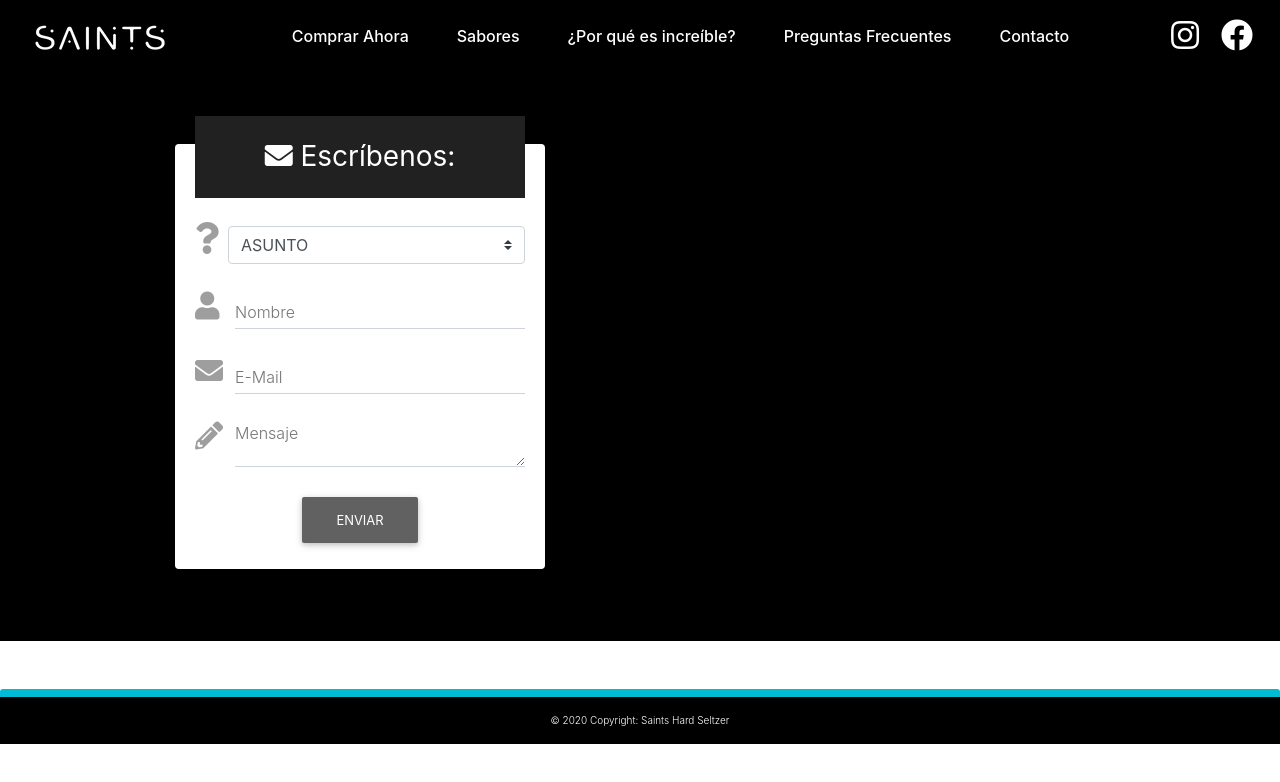
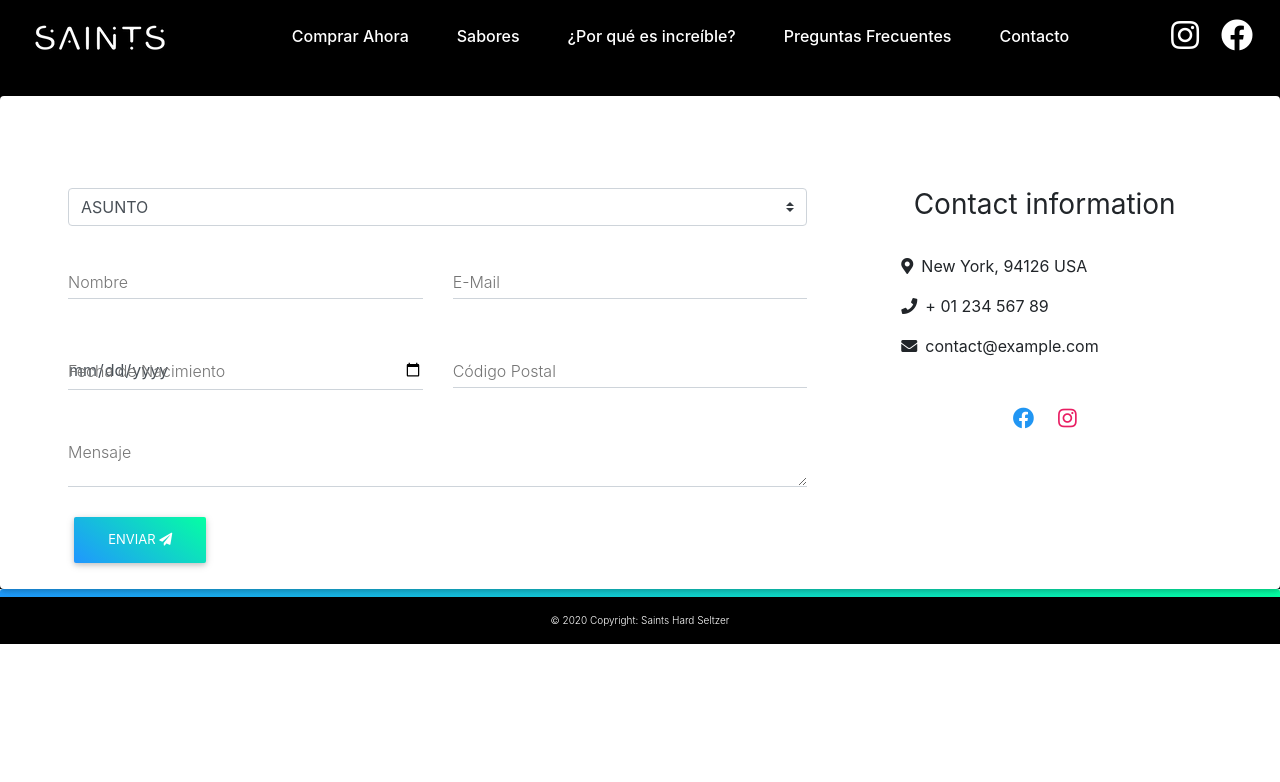
Before and after one commit to jamalamar/Saints, a React (Create React App) app: page /Contact in a window 1280 px wide. Shown: the top 782 px of the page. Built offline with nearby package versions, Linux system fonts and the light colour scheme.

Commit message:
contact page and working nav bar colors

```diff
--- a/public/index.html
+++ b/public/index.html
@@ -36,9 +36,11 @@
 
           <!-- A little help for the Netlify bots if you're not using a SSG -->
     <form name="SaintsContactForm" netlify netlify-honeypot="bot-field" hidden>
+      <input type="text" name="Asunto" />
       <input type="text" name="Nombre" />
-      <input type="text" name="E-Mail" />
-      <input type="text" name="Asunto" />
+      <input type="email" name="E-Mail" />
+      <input type="text" name="Código-Postal" />
+      <input type="date" name="Fecha de Nacimiento" />
       <textarea name="Mensaje"></textarea>
     </form>
 
--- a/src/Components/Footer.js
+++ b/src/Components/Footer.js
@@ -3,7 +3,7 @@ import { Link } from 'react-router-dom'
 
 function Footer (){
 	return(
-		<footer class="page-footer font-small cyan pt-2 mt-5" style={style.footer}>
+		<footer class="page-footer font-small aqua-gradient pt-2" style={style.footer}>
 		  <div class="footer-copyright black text-center white-text py-3">© 2020 Copyright:
 		    <a> Saints Hard Seltzer</a>
 		  </div>
--- a/src/Components/Navbar.js
+++ b/src/Components/Navbar.js
@@ -20,50 +20,51 @@ import {
 
 class Navbar extends Component {
 state = {
-  isOpen: false
+  isOpen: false,
 };
 
+
 toggleCollapse = () => {
-  this.setState({ isOpen: !this.state.isOpen });
+  this.setState({ isOpen: !this.state.isOpen })
 }
 
 render() {
   return (
-      <MDBNavbar color="black" dark scrolling transparent expand="xl" fixed="top">
+      <MDBNavbar color="black" dark scrolling transparent={ this.state.isOpen ? false : true} expand="xl" fixed="top">
         <MDBNavbarBrand className="waves-effect waves-light">
-          <MDBNavLink to="/"><img src='Assets/Saints_T_WHITE.png' fluid/></MDBNavLink>
+          <MDBNavLink to="/"><img src='Assets/Saints_T_White.png' fluid/></MDBNavLink>
         </MDBNavbarBrand>
-        <MDBNavbarToggler color="dark" onClick={this.toggleCollapse} />
+        <MDBNavbarToggler onClick={this.toggleCollapse} />
         <MDBCollapse id="navbarCollapse1" isOpen={this.state.isOpen} navbar>
 
           <MDBNavbarNav right>
             <MDBNavItem>
               {this.state.isOpen ?
-              <MDBNavLink to="/BuyNow" onClick={this.toggleCollapse}><strong className="m-3">Comprar Ahora</strong></MDBNavLink>
+              <MDBNavLink to="/BuyNow" onClick={this.toggleCollapse}><strong className="m-3 flex-center cyan-text">Comprar Ahora</strong></MDBNavLink>
               :
               <MDBNavLink to="/BuyNow" ><strong className="m-3">Comprar Ahora</strong></MDBNavLink>}
             </MDBNavItem>
             <MDBNavItem>
               {this.state.isOpen ?
-              <MDBNavLink to="/AboutUs" onClick={this.toggleCollapse}><strong className="m-3">Sabores</strong></MDBNavLink>
+              <MDBNavLink to="/AboutUs" onClick={this.toggleCollapse}><strong className="m-3 flex-center cyan-text">Sabores</strong></MDBNavLink>
               :
               <MDBNavLink to="/AboutUs" ><strong className="m-3">Sabores</strong></MDBNavLink>}
             </MDBNavItem>
             <MDBNavItem>
             { this.state.isOpen ?
-              <MDBNavLink to="/AboutUs" onClick={this.toggleCollapse}><strong className="m-3">¿Por que es increible?</strong></MDBNavLink>
+              <MDBNavLink to="/AboutUs" onClick={this.toggleCollapse}><strong className="m-3 flex-center cyan-text">¿Por que es increible?</strong></MDBNavLink>
               :
               <MDBNavLink to="/AboutUs" ><strong className="m-3">¿Por qué es increíble?</strong></MDBNavLink>}
             </MDBNavItem>
             <MDBNavItem>
               {this.state.isOpen ?
-              <MDBNavLink to="/FAQs" onClick={this.toggleCollapse}><strong className="m-3">Preguntas Frecuentes</strong></MDBNavLink>
+              <MDBNavLink to="/FAQs" onClick={this.toggleCollapse}><strong className="m-3 flex-center cyan-text">Preguntas Frecuentes</strong></MDBNavLink>
               :
               <MDBNavLink to="/FAQs" ><strong className="m-3">Preguntas Frecuentes</strong></MDBNavLink>}
             </MDBNavItem>
             <MDBNavItem>
             {this.state.isOpen ?
-              <MDBNavLink to="/Contact" onClick={this.toggleCollapse}><strong className="m-3">Contacto</strong></MDBNavLink>
+              <MDBNavLink to="/Contact" onClick={this.toggleCollapse}><strong className="m-3 flex-center cyan-text">Contacto</strong></MDBNavLink>
               :
               <MDBNavLink to="/Contact" ><strong className="m-3">Contacto</strong></MDBNavLink>}
             </MDBNavItem>
--- a/src/Views/Contact.js
+++ b/src/Views/Contact.js
@@ -14,62 +14,29 @@ import {
 
 function Contact(){
 	return(
-		<section className="black">
-	    <MDBView
-	          src={''}
-	          fixed
-	    >
-	    <MDBMask className='' />
-       {/*<h2 className="h1-responsive font-weight-bold text-center my-5">
-        Cotactanos
-      </h2>
-     <p className="text-center w-responsive mx-auto pb-5">
-        Lorem ipsum dolor sit amet, consectetur adipisicing elit. Fugit,
-        error amet numquam iure provident voluptate esse quasi, veritatis
-        totam voluptas nostrum quisquam eum porro a pariatur veniam.
-      </p>*/}
-      <MDBRow className="w-responsive mx-auto pt-5 m-5">
-        <MDBCol lg="5" className="lg-0 mb-4 mt-5">
-          <MDBCard>
-            <MDBCardBody>
-              <div className="form-header bg-dark text-center p-3" style={{'marginTop': '-3rem'}}>
-                <h3 className="mt-2 text-white">
-                  <MDBIcon icon="fa fa-envelope" /> Escríbenos:
-                </h3>
-              </div>
-
+		<section className="contact-section pt-5 black">
 		<form name="SaintsContactForm" method="post" >
               {/*Value set to the same of the Form on Index.html*/}
 	    <input type="hidden" name="form-name" value="SaintsContactForm" />
 
-              <div className="md-form">
-                {/*
-                <MDBInput
-                  icon="tag"
-                  label="Asunto"
-                  name="Asunto"
-                  iconClass="grey-text"
-                  type="text"
-                  id="form-subject"
-                  required
-                >
-            	*/}
-
-            	<MDBIcon className="grey-text" size="2x" icon='question' style={{'width':'10%'}}/>
-	            <select name="Asunto" className="browser-default custom-select" style={{'width':'90%'}} required>
-		          <option>ASUNTO</option>
+		      <MDBCard className="pt-5 mt-5 px-5" >
+		        <MDBRow>
+		          <MDBCol lg="8">
+		            <MDBCardBody className="form">
+		              <h3 className="mt-4">
+			            <select name="Asunto" className="browser-default custom-select" required>
+				          <option value="">ASUNTO</option>
 				          <option value="Comentarios sobre el Producto/Sabor">Comentarios sobre el Producto/Sabor</option>
 				          <option value="Solicitud de Patrocinio">Solicitud de Patrocinio</option>
 				          <option value="Solicitud de Asociación">Solicitud de Asociación</option>
 				          <option value="No puedo encontrar el producto">No puedo encontrar el producto</option>
 				          <option value="Otro">Otro</option>
 				        </select>
-
-
-              </div>
-              <div className="md-form">
+		              </h3>
+		              <MDBRow>
+		                <MDBCol md="6">
+		                  <div className="md-form mb-0">
 		                    <MDBInput
-                  icon="user"
 			                  label="Nombre"
 			                  name="Nombre"
 			                  iconClass="grey-text"
@@ -78,9 +45,10 @@ function Contact(){
 			                  required
 		                    />
 		                  </div>
-              <div className="md-form">
+		                </MDBCol>
+		                <MDBCol md="6">
+		                  <div className="md-form mb-0">
 		                    <MDBInput
-                  icon="envelope"
 			                  label="E-Mail"
 			                  name="E-Mail"
 			                  iconClass="grey-text"
@@ -89,9 +57,38 @@ function Contact(){
 			                  required
 		                    />
 		                  </div>
-              <div className="md-form">
+		                </MDBCol>
+		              </MDBRow>
+		              <MDBRow>
+		                <MDBCol md="6">
+		                  <div className="md-form mb-0">
 		                    <MDBInput
-                  icon="pencil-alt"
+		                      label="Fecha de Nacimiento"
+			                  name="Fecha de Nacimiento"
+			                  iconClass="grey-text"
+			                  type="date"
+			                  id="form-birth"
+			                  required
+		                    />
+		                  </div>
+		                </MDBCol>
+		                <MDBCol md="6">
+		                  <div className="md-form mb-0">
+		                    <MDBInput
+		                      label="Código Postal"
+			                  name="Código-Postal"
+			                  iconClass="grey-text"
+			                  type="text"
+			                  id="form-zip"
+			                  required
+		                    />
+		                  </div>
+		                </MDBCol>
+		              </MDBRow>
+		              <MDBRow>
+		                <MDBCol md="12">
+		                  <div className="md-form mb-0">
+		                    <MDBInput
 			                  label="Mensaje"
 			                  name="Mensaje"
 			                  iconClass="grey-text"
@@ -99,62 +96,54 @@ function Contact(){
 			                  id="form-text"
 			                  required
 		                    />
+		                    <MDBBtn type="submit" rounded className="aqua-gradient">
+		                      Enviar <MDBIcon icon="paper-plane" />
+		                    </MDBBtn>
 		                  </div>
-              <div className="text-center">
-                <MDBBtn color="grey" type="submit">Enviar</MDBBtn>
-              </div>
-            </form>
-
-            </MDBCardBody>
-          </MDBCard>
-        </MDBCol>
-
-         {/********************************************MAP**********************************************/}
-
-        {/*
-        <MDBCol lg="7 mt-5">
-          <div
-            id="map-container"
-            className="rounded z-depth-1-half map-container"
-            style={{ height: "400px" }}
-          >
-            <iframe
-              src="https://maps.google.com/maps?q=la%20europea%20oxxo%20&t=&z=11&ie=UTF8&iwloc=&output=embed"
-              title="Saints Hard Seltzer"
-              width="100%"
-              height="100%"
-              frameBorder="0"
-              style={{ border: 0 }}
-            />
-          </div>
-          <br />
-          <MDBRow className="text-center text-white">
-            <MDBCol md="4">
-              <MDBBtn tag="a" floating color="grey" className="accent-1">
-                <MDBIcon icon="map-marker-alt" />
-              </MDBBtn>
-              <p>OXXO</p>
-              <p className="mb-md-0">La Europea</p>
-            </MDBCol>
-            <MDBCol md="4">
-              <MDBBtn tag="a" floating color="grey" className="accent-1">
-                <MDBIcon icon="phone" />
-              </MDBBtn>
-              <p></p>
-              <p></p>
-            </MDBCol>
-            <MDBCol md="4">
-              <MDBBtn tag="a" floating color="grey" className="accent-1">
-                <MDBIcon icon="envelope" />
-              </MDBBtn>
-              <p>saintshardseltzer@gmail.com </p>
-              <p className="mb-md-0">saintshardseltzer@gmail.com </p>
 		                </MDBCol>
 		              </MDBRow>
+		            </MDBCardBody>
 		          </MDBCol>
-	  */}
+		          <MDBCol lg="4">
+		            <MDBCardBody className="contact text-center h-100">
+		              <h3 className="my-4 pb-2">Contact information</h3>
+		              <ul className="text-lg-left list-unstyled ml-4">
+		                <li>
+		                  <p>
+		                    <MDBIcon icon="map-marker-alt" className="pr-2" />
+		                    New York, 94126 USA
+		                  </p>
+		                </li>
+		                <li>
+		                  <p>
+		                    <MDBIcon icon="phone" className="pr-2" />+ 01 234 567 89
+		                  </p>
+		                </li>
+		                <li>
+		                  <p>
+		                    <MDBIcon icon="envelope" className="pr-2" />
+		                    contact@example.com
+		                  </p>
+		                </li>
+		              </ul>
+		              <hr className="hr-light my-4" />
+		              <ul className="list-inline text-center list-unstyled">
+		                <li className="list-inline-item">
+		                  <a href="https://fb.me/SaintsHardSeltzer" target="__blank" className="p-2 fa-lg w-ic blue-text">
+		                    <MDBIcon fab icon="facebook" />
+		                  </a>
+		                </li>
+		                <li className="list-inline-item">
+		                  <a href="https://instagram.com/saintseltzer/" target="__blank" className="p-2 fa-lg w-ic pink-text">
+		                    <MDBIcon fab icon="instagram" />
+		                  </a>
+		                </li>
+		              </ul>
+		            </MDBCardBody>
+		          </MDBCol>
 		        </MDBRow>
-      </MDBView>
+		      </MDBCard>
+		      </form>
 		    </section>
 	)
 }
```
Also changed, not shown: public/Assets/SaintsTitleW.png (added). Lines whose indentation alone changed are shown as unchanged.
